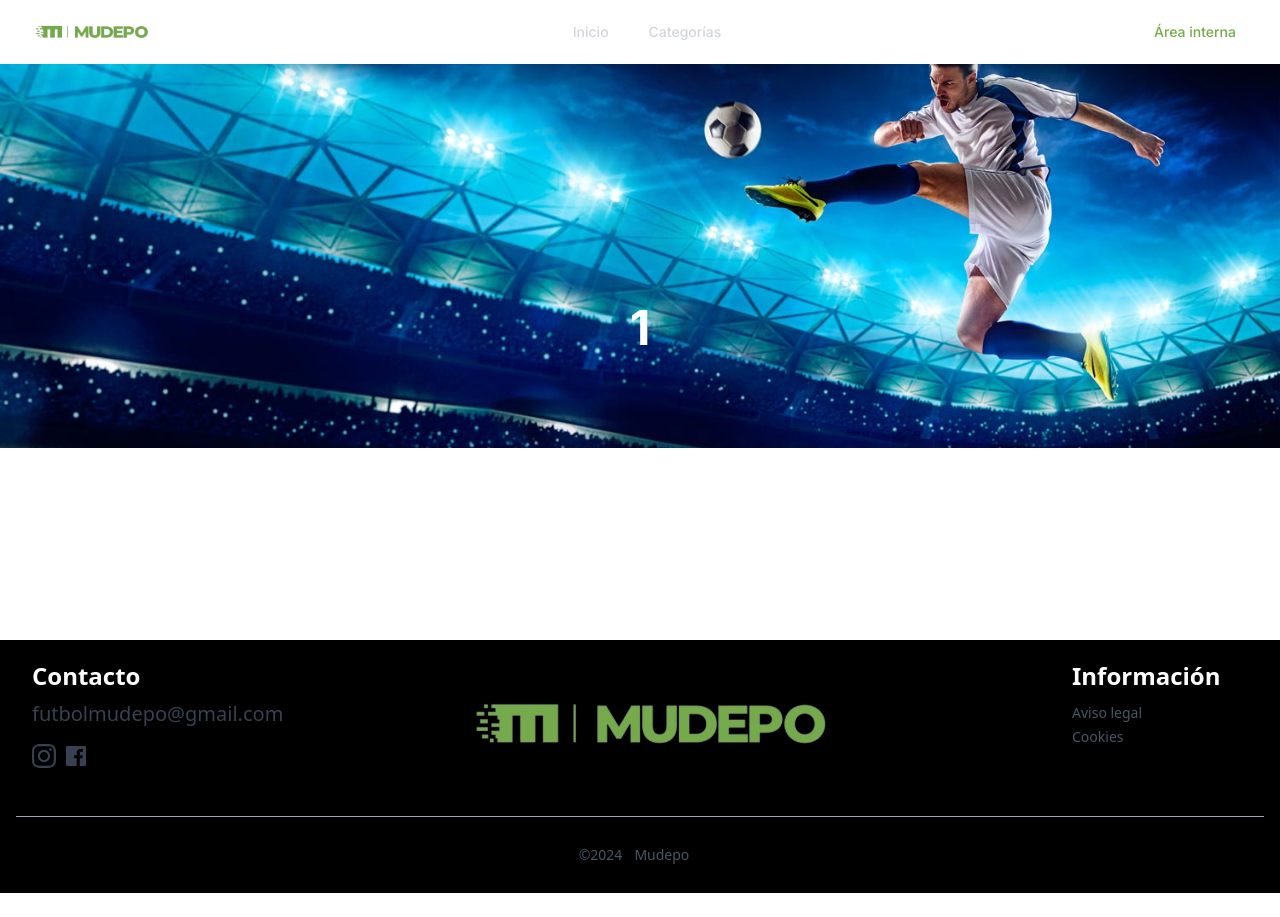
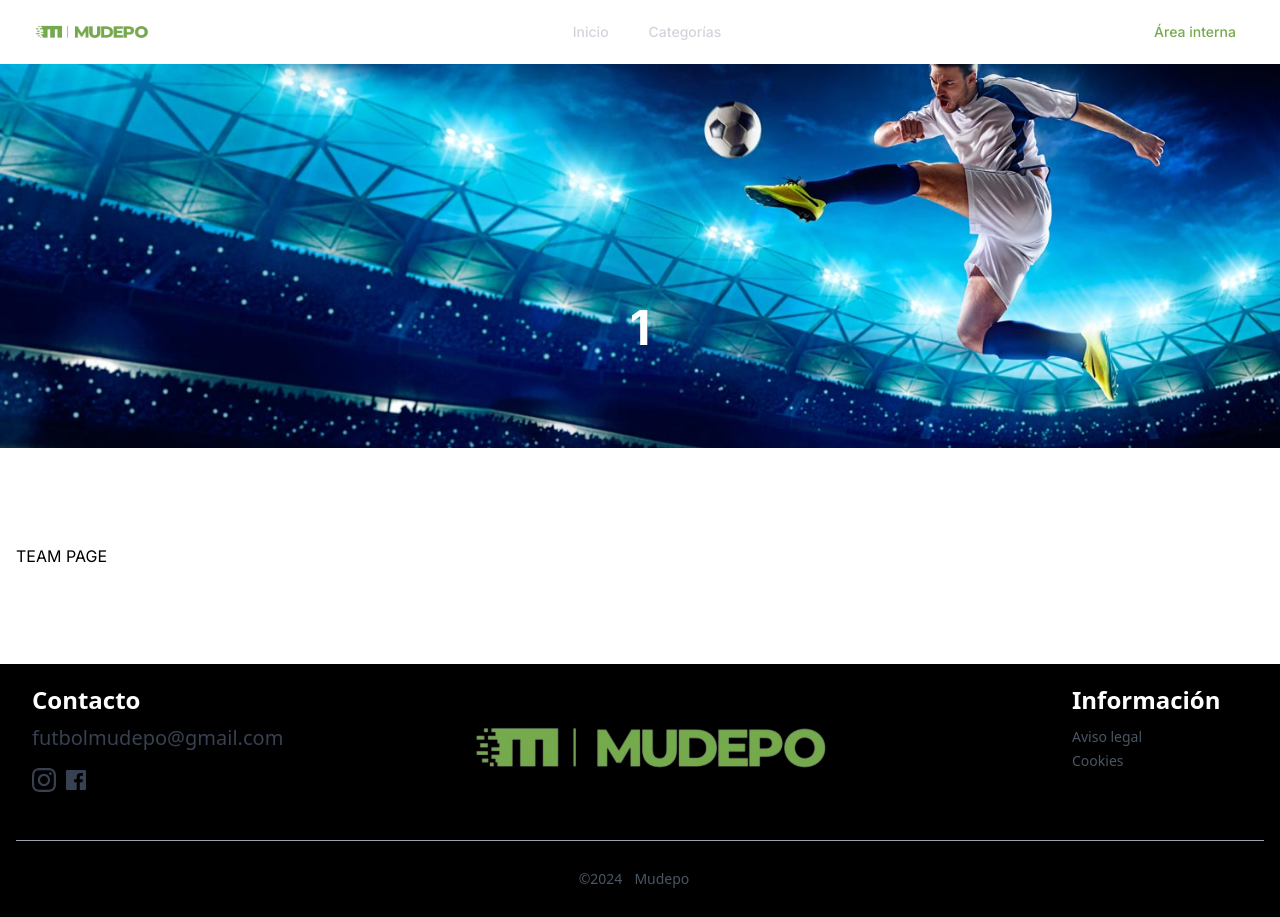
Before and after one commit to DevSBejaranoM/mudepo-frontend, a Next.js app: page /team/1 in a window 1280 px wide. Before the commit the page ends 893 px from the top, so only its background shows below. Built offline with nearby package versions, Linux system fonts and the light colour scheme; no server answers.

Commit message:
fix deploy

```diff
--- a/app/categories/page.tsx
+++ b/app/categories/page.tsx
@@ -1,7 +1,7 @@
 import ListCategories from "../components/ListCategories";
 import MainSection from "../components/MainSection";
 
-export const CategoriesPage = () => {
+const CategoriesPage = () => {
   const categories = [
     {
       title: "FÚTBOL 11",
--- a/app/team/[id]/page.tsx
+++ b/app/team/[id]/page.tsx
@@ -1,6 +1,4 @@
-import CategoryContent from "@/app/components/CategoryContent";
 import MainSection from "@/app/components/MainSection";
-import NavCategories from "@/app/components/NavCategories";
 
 interface Team {
   id: string;
@@ -21,7 +19,7 @@ const TeamPage = async ({ params }: { params: { id: string } }) => {
     <div>
       <MainSection image={"/images/header-background.jpg"} title={team.id} />
       <section className="mx-auto my-20 p-4 lg:h-auto items-center justify-center">
-        {/* <CategoryContent categoryId={team.id} /> */}
+        TEAM PAGE
       </section>
     </div>
   );
```
Also changed, not shown: 1 other file (tests, documents, lock files or other folders).
